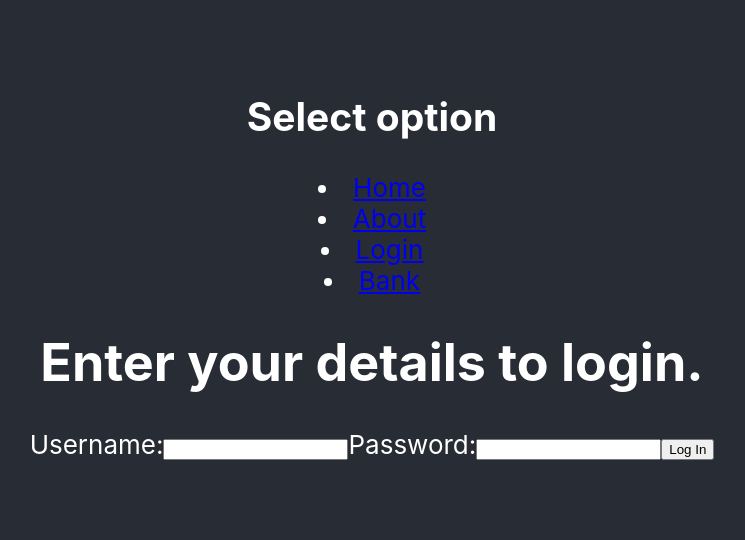
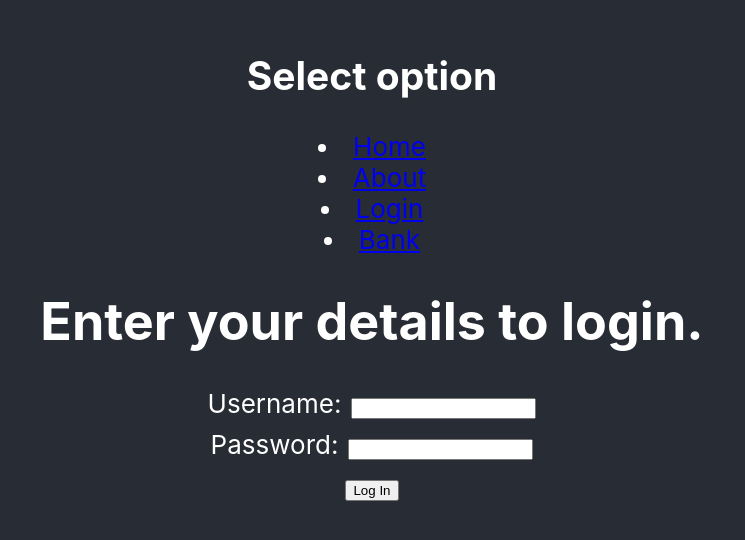
Before and after one commit to hmannelig/bank-app-front, a React (Create React App) app in the folder bank-app-front/: page /login in a window 1280 px wide. Shown: the part 140-680 px from the top of the page, without its empty margins (268-1013 px from the left). Built offline with nearby package versions, Linux system fonts and the light colour scheme.

Commit message:
refactor

```diff
--- a/bank-app-front/src/components/pages/login/Login.js
+++ b/bank-app-front/src/components/pages/login/Login.js
@@ -23,20 +23,28 @@ function Login() {
   return (
     <div>
       <h1>Enter your details to login.</h1>
-      <form onSubmit={handleFormSubmit}>
-        <label>
+      <form onSubmit={handleFormSubmit} className="login-form">
+        <label className="form-label">
           Username:
-          <input type="text" value={username} onChange={handleUsernameChange} />
+          <input
+            type="text"
+            value={username}
+            onChange={handleUsernameChange}
+            className="form-input"
+          />
         </label>
-        <label>
+        <label className="form-label">
           Password:
           <input
             type="password"
             value={password}
             onChange={handlePasswordChange}
+            className="form-input"
           />
         </label>
-        <button type="submit">Log In</button>
+        <button type="submit" className="form-button">
+          Log In
+        </button>
       </form>
     </div>
   );
```
